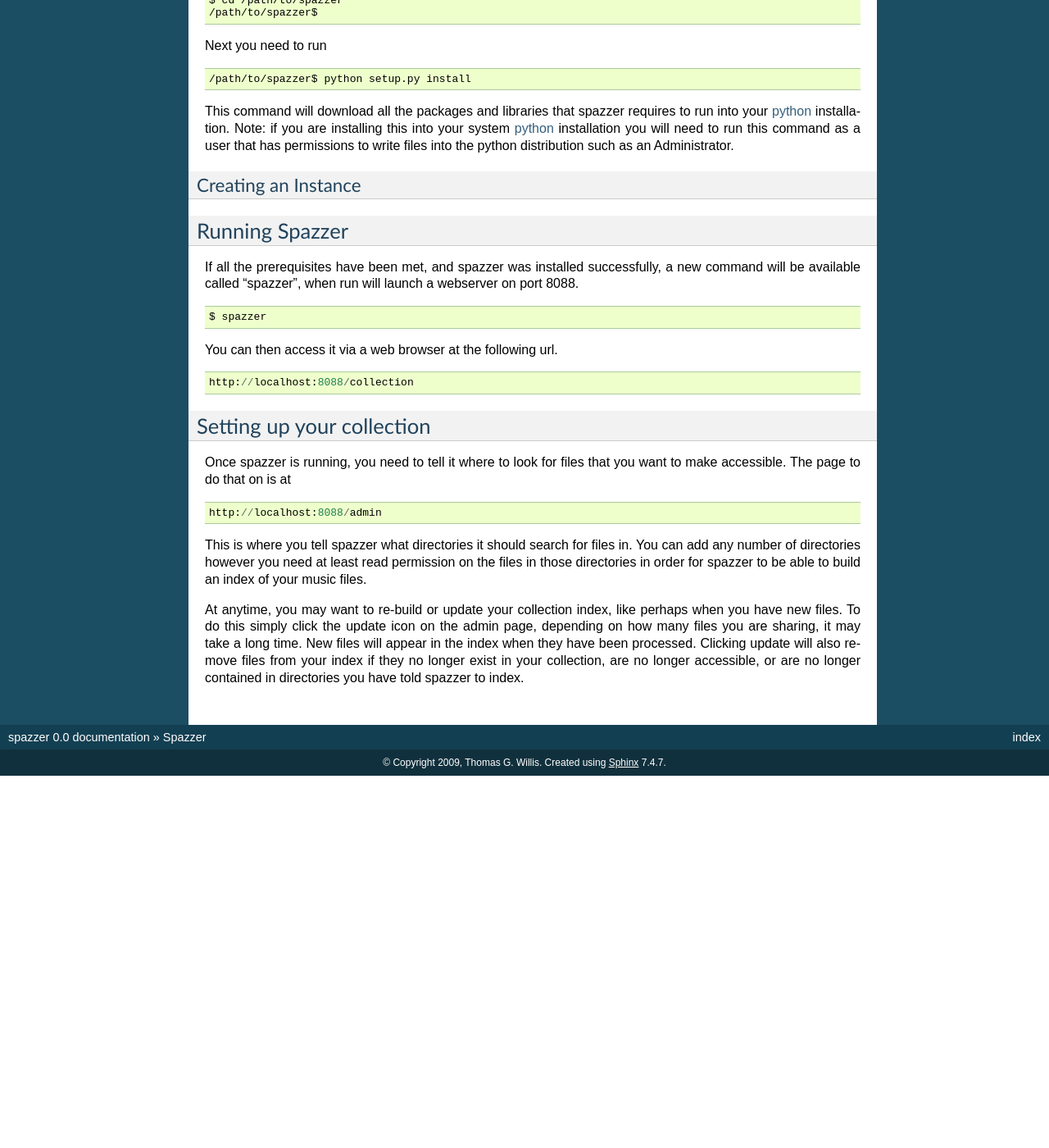
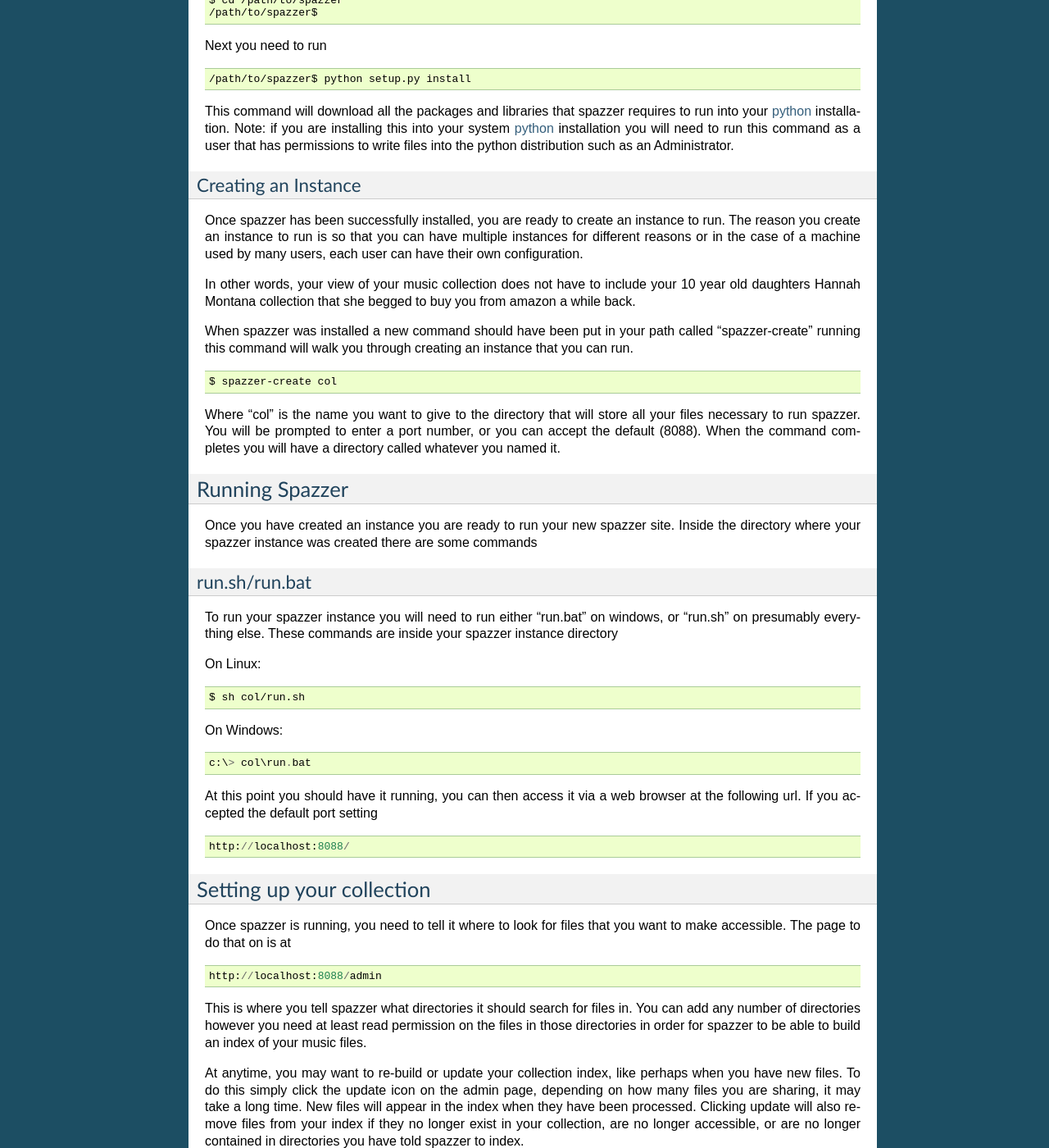
Before and after one commit to twillis/spazzer, a Sphinx documentation site: the page built from docs/index.rst, in a window 1280 px wide and 1400 px high, scrolled down 976 px. Shown: the whole window at 82% size. Built offline with Sphinx 7.4.7, drawn with Linux system fonts in a browser that asks for light colours; before the commit the page ends 1922 px from its top, so only the background shows below that; some of the changed text lies outside the part shown.

Commit message:
updated docs to get things ready for 0.5 release

```diff
--- a/docs/conf.py
+++ b/docs/conf.py
@@ -45,9 +45,9 @@
 # built documents.
 #
 # The short X.Y version.
-version = '0.0'
+version = '0.5'
 # The full version, including alpha/beta/rc tags.
-release = '0.0'
+release = '0.5'
 
 # The language for content autogenerated by Sphinx. Refer to documentation
 # for a list of supported languages.
--- a/docs/index.rst
+++ b/docs/index.rst
@@ -76,19 +76,56 @@
 Creating an Instance
 ~~~~~~~~~~~~~~~~~~~~
 
+Once spazzer has been successfully installed, you are ready to create
+an instance to run. The reason you create an instance to run is so
+that you can have multiple instances for different reasons or in the
+case of a machine used by many users, each user can have their own
+configuration.
+
+In other words, your view of your music collection does not have to
+include your 10 year old daughters Hannah Montana collection that she
+begged to buy you from amazon a while back.
+
+When spazzer was installed a new command should have been put in your
+path called "spazzer-create" running this command will walk you
+through creating an instance that you can run. ::
+
+  $ spazzer-create col
+
+Where "col" is the name you want to give to the directory that will
+store all your files necessary to run spazzer. You will be prompted to
+enter a port number, or you can accept the default (8088). When the
+command completes you will have a directory called whatever you named
+it.
+
 
 Running Spazzer
 ---------------
 
-If all the prerequisites have been met, and spazzer was installed
-successfully, a new command will be available called "spazzer", when
-run will launch a webserver on port 8088. ::
+Once you have created an instance you are ready to run your new
+spazzer site. Inside the directory where your spazzer instance was
+created there are some commands
 
-  $ spazzer
+run.sh/run.bat
+~~~~~~~~~~~~~~
 
-You can then access it via a web browser at the following url. ::
+To run your spazzer instance you will need to run either "run.bat" on
+windows, or "run.sh" on presumably everything else. These commands are
+inside your spazzer instance directory
 
- http://localhost:8088/collection
+On Linux::
+
+  $ sh col/run.sh
+
+On Windows::
+
+  c:\> col\run.bat
+
+At this point you should have it running, you can then access it via
+a web browser at the following url. If you accepted the default port
+setting ::
+
+ http://localhost:8088/
 
 Setting up your collection
 --------------------------
@@ -112,6 +149,15 @@
 longer accessible, or are no longer contained in directories you have
 told spazzer to index.
 
+scan.bat/scan.sh
+----------------
+
+If ever you want to rescan your collection you can do it from the
+admin web page, or you can simply run the scan.bat command on windows
+or scan.sh on everything that's not windows.
+
+If you have a large collection being indexed it can take a while the
+first time through.
 
 .. _`python`: http://python.org/download/
 .. _`wsgi`: http://wsgi.org
--- a/setup.py
+++ b/setup.py
@@ -3,7 +3,7 @@
 from setuptools import setup, find_packages
 
 here = os.path.abspath(os.path.dirname(__file__))
-README = open(os.path.join(here, 'README.txt')).read()
+README = open(os.path.join(here, 'docs', 'index.rst')).read()
 CHANGES = open(os.path.join(here, 'CHANGES.txt')).read()
 
 
@@ -17,7 +17,7 @@
             "PasteScript>=1.7.3"]
 
 setup(name = 'spazzer',
-      version = '0.0',
+      version = '0.5',
       description = 'spazzer',
       long_description = README + '\n\n' + CHANGES,
       classifiers = [
```
Also changed, not shown: CHANGES.txt (+20 -1 lines).
